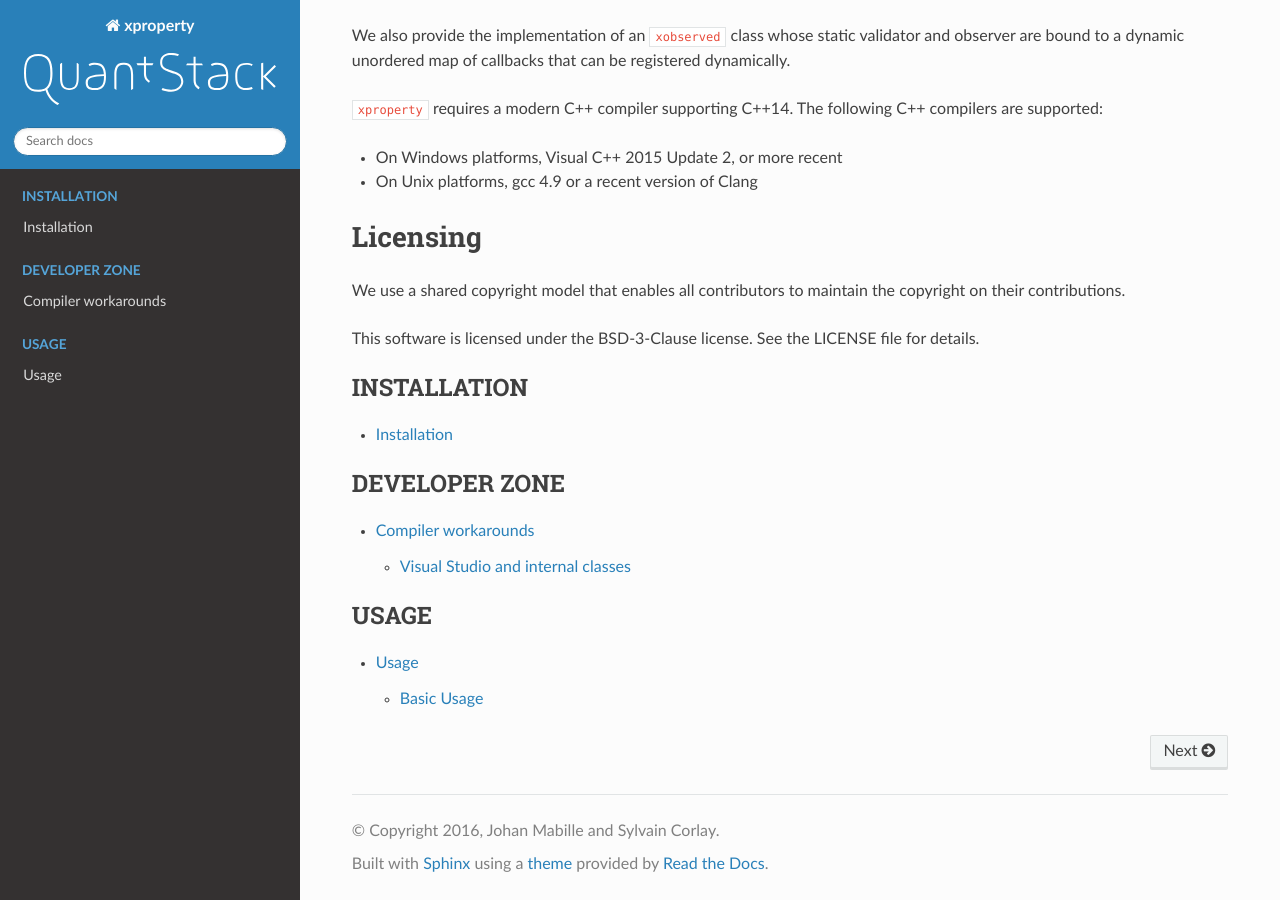
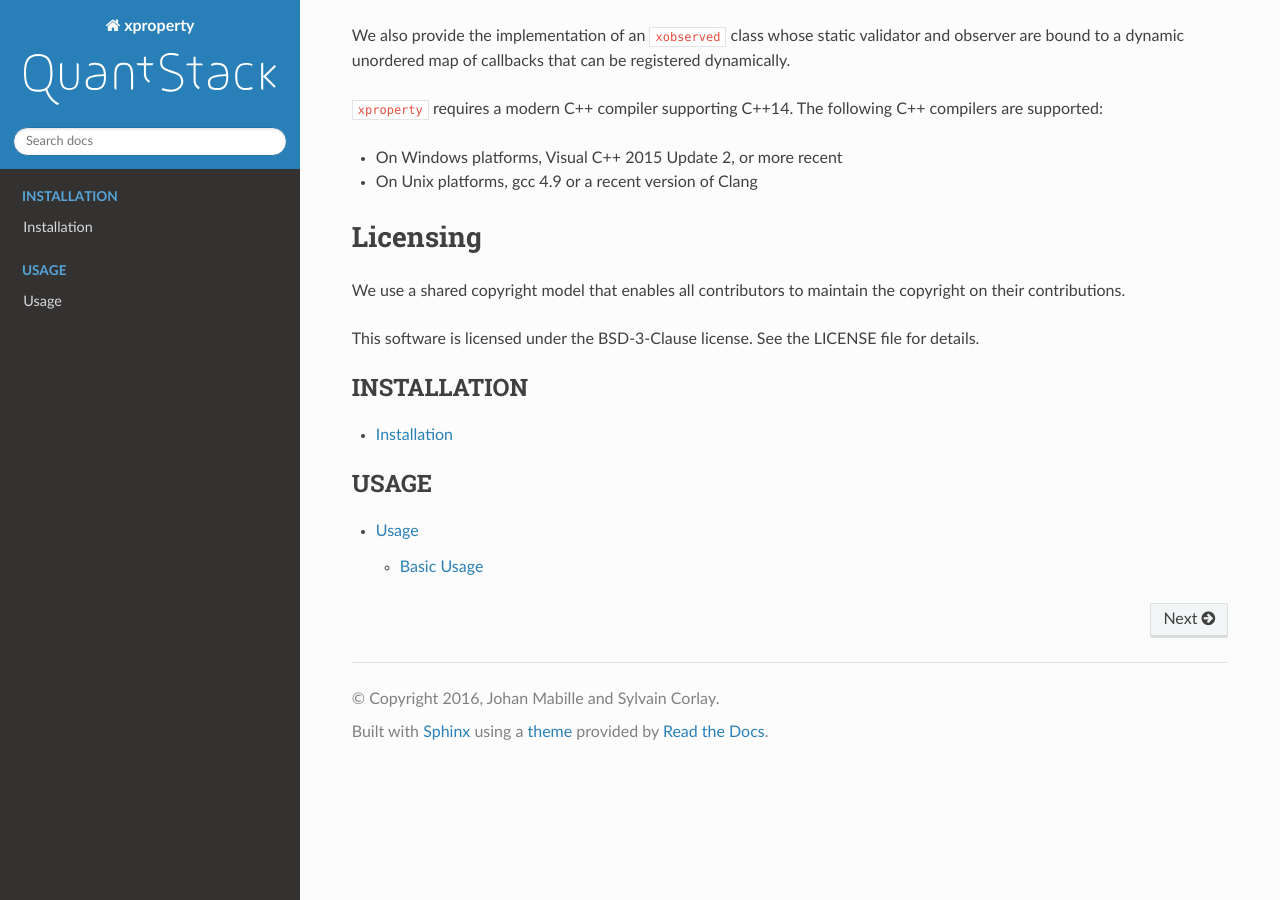
Before and after one commit to jupyter-xeus/xproperty, a Sphinx documentation site: the page built from docs/source/index.rst, in a window 1280 px wide and 900 px high, scrolled down 658 px. Built offline with Sphinx 7.4.7 and the Read the Docs theme 2.0.0, drawn with Linux system fonts in a browser that asks for light colours.

```diff
--- a/docs/source/index.rst
+++ b/docs/source/index.rst
@@ -46,11 +46,6 @@
    installation
 
 .. toctree::
-   :caption: DEVELOPER ZONE
-
-   compilers
-
-.. toctree::
    :caption: USAGE
    :maxdepth: 2
 
```
Also changed, not shown: README.md (+3 -3 lines), docs/source/compilers.rst (deleted, +0 -17 lines).
